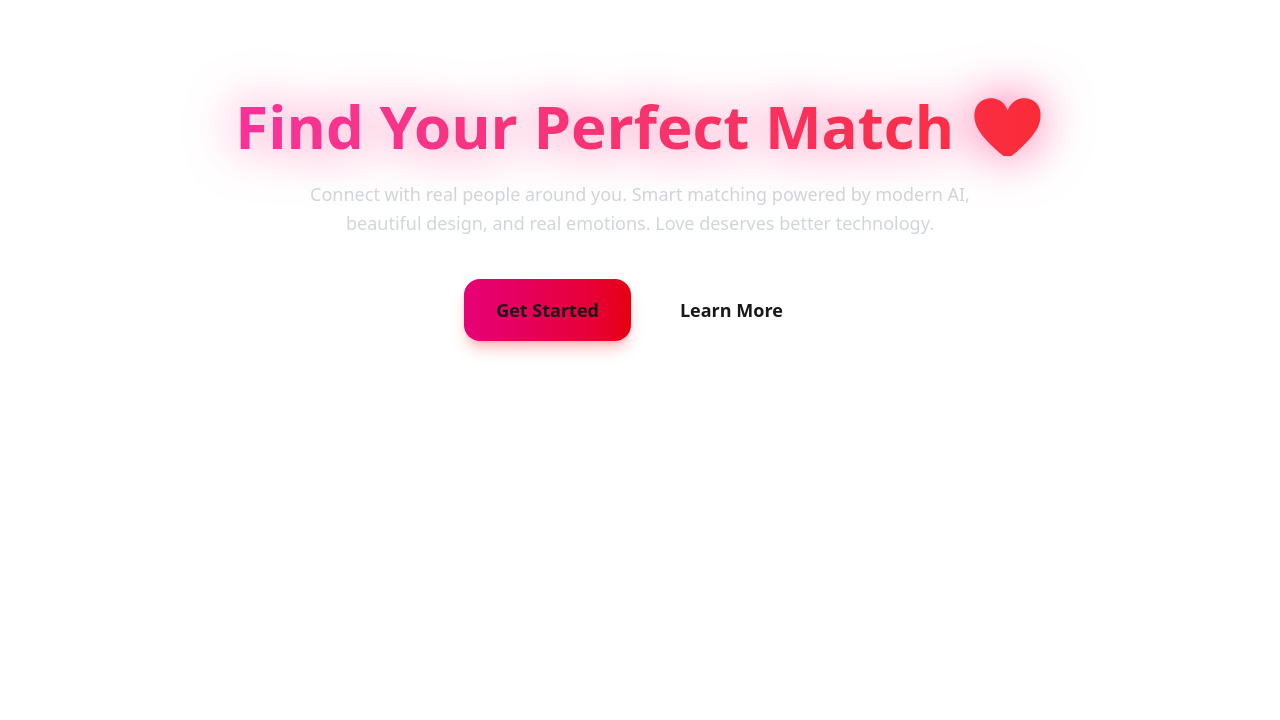
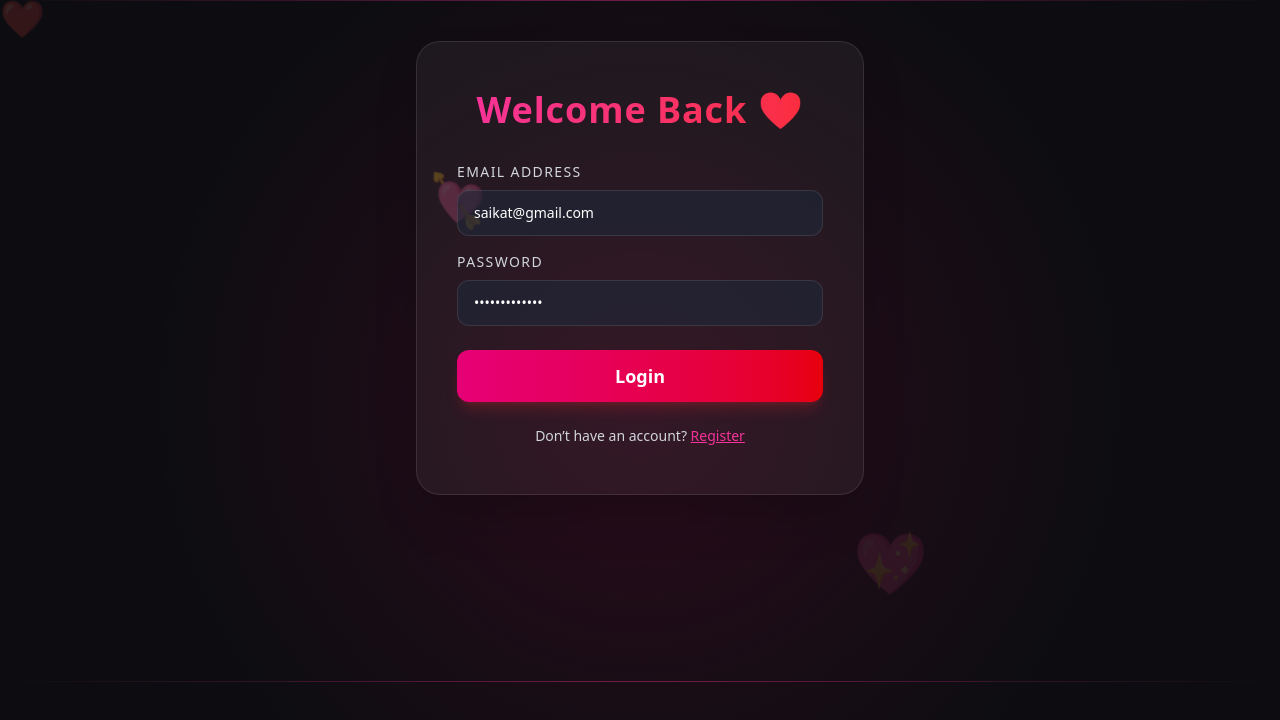
Before and after one commit to SaikatGharami2001/matchmate-frontend, a React (Vite) app: page /login in a window 1280 px wide. Shown: the top 720 px of the page. Built offline with nearby package versions, Linux system fonts and the light colour scheme.

Commit message:
Update: Made the UI of the matchmate much better with tailwind css

```diff
--- a/src/App.jsx
+++ b/src/App.jsx
@@ -1,6 +1,7 @@
 import { BrowserRouter, Routes, Route } from "react-router-dom";
-import Home from "./components/Body";
-import Body from "./components/Home";
+
+import Home from "./components/Home";
+import Body from "./components/Body";
 import Login from "./components/Login";
 import Profile from "./components/Profile";
 import About from "./components/About";
--- a/src/components/Body.jsx
+++ b/src/components/Body.jsx
@@ -1,9 +1,16 @@
-import { Outlet } from "react-router-dom";
+import { Outlet, useLocation } from "react-router-dom";
 import Navbar from "../components/Navbar";
 import Footer from "../components/Footer";
 import BackgroundParticles from "../components/BackgroundParticles";
 
 const Body = () => {
+  const location = useLocation();
+
+  const hideLayout =
+    location.pathname === "/" ||
+    location.pathname === "/login" ||
+    location.pathname === "/about";
+
   return (
     <div
       className="relative min-h-screen overflow-hidden
@@ -11,16 +18,12 @@ const Body = () => {
       bg-[radial-gradient(circle_at_center,rgba(255,0,102,0.12),transparent_65%)]
       text-white transition-all"
     >
-      {/* Floating particles behind content */}
       <BackgroundParticles />
 
-      {/* NAVBAR */}
-      <Navbar />
+      {!hideLayout && <Navbar />}
 
-      {/* Divider line under navbar */}
       <div className="h-[1px] w-full bg-gradient-to-r from-transparent via-pink-500/40 to-transparent" />
 
-      {/* MAIN OUTLET AREA */}
       <main
         className="px-4 py-10 min-h-[calc(100vh-120px)]
         animate-fade-in"
@@ -28,11 +31,9 @@ const Body = () => {
         <Outlet />
       </main>
 
-      {/* Divider above footer */}
       <div className="h-[1px] w-full bg-gradient-to-r from-transparent via-pink-500/40 to-transparent" />
 
-      {/* FOOTER */}
-      <Footer />
+      {!hideLayout && <Footer />}
     </div>
   );
 };
--- a/src/components/Home.jsx
+++ b/src/components/Home.jsx
@@ -24,10 +24,11 @@ const Home = () => {
           Get Started
         </button>
 
-        <Link to="/about">
-          <button className="px-8 py-4 rounded-2xl font-semibold text-lg bg-white/10 border border-white/20 backdrop-blur-lg hover:border-pink-500/40 hover:text-pink-400 transition-all">
-            Learn More
-          </button>
+        <Link
+          to="/about"
+          className="px-8 py-4 rounded-2xl font-semibold text-lg bg-white/10 border border-white/20 backdrop-blur-lg hover:border-pink-500/40 hover:text-pink-400 transition-all"
+        >
+          Learn More
         </Link>
       </div>
     </div>
--- a/src/components/Login.jsx
+++ b/src/components/Login.jsx
@@ -17,7 +17,7 @@ const Login = () => {
   };
 
   return (
-    <div className="min-h-screen flex justify-center items-center bg-gradient-to-br from-black via-gray-900 to-gray-950 text-white px-4">
+    <div className="flex justify-center items-center w-full h-full px-4 text-white">
       <div
         className="backdrop-blur-2xl bg-white/5 rounded-3xl px-10 py-12 max-w-md w-full border border-white/10 shadow-2xl
       hover:shadow-pink-600/40 transition-all duration-300"
```
